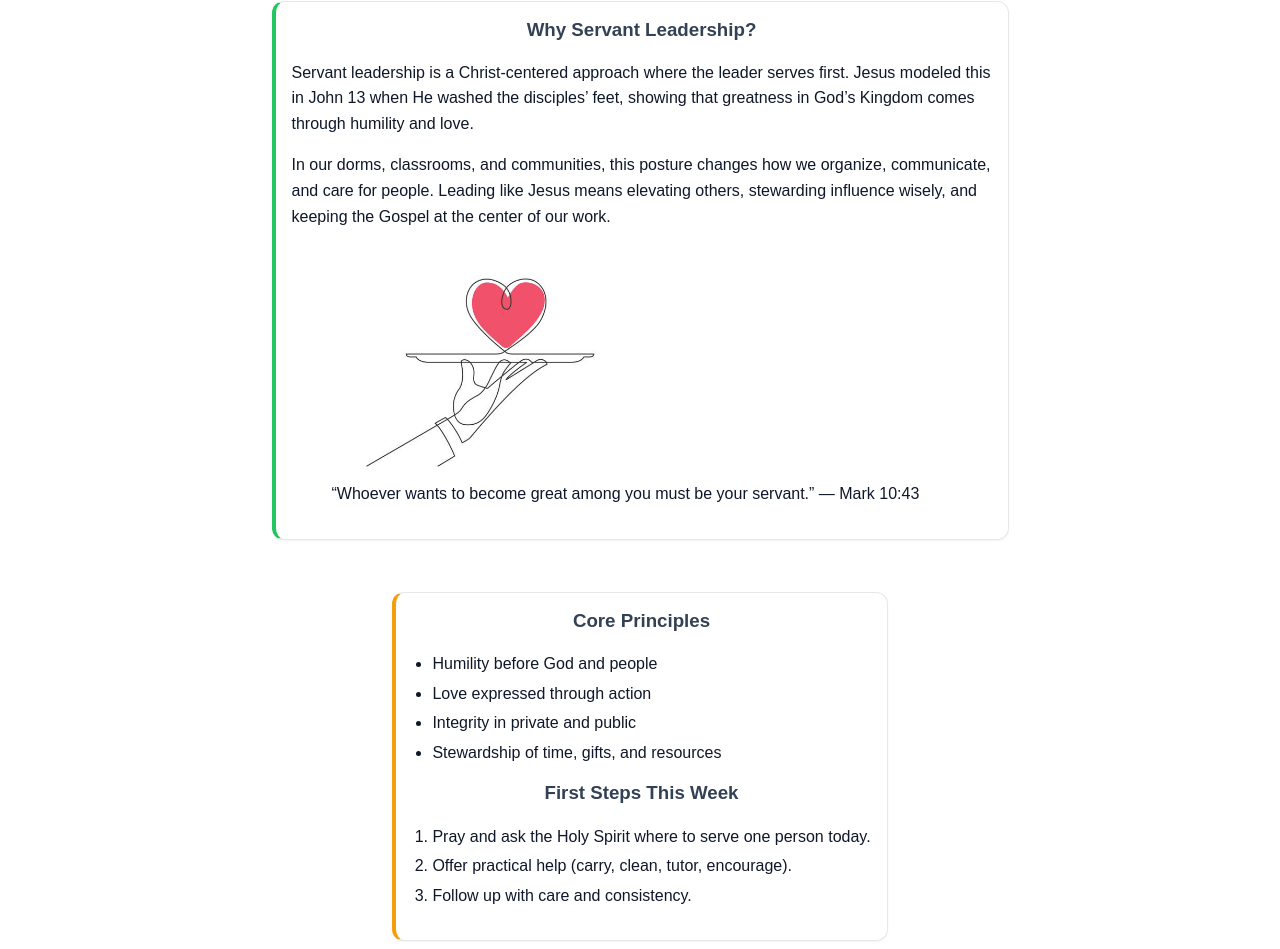
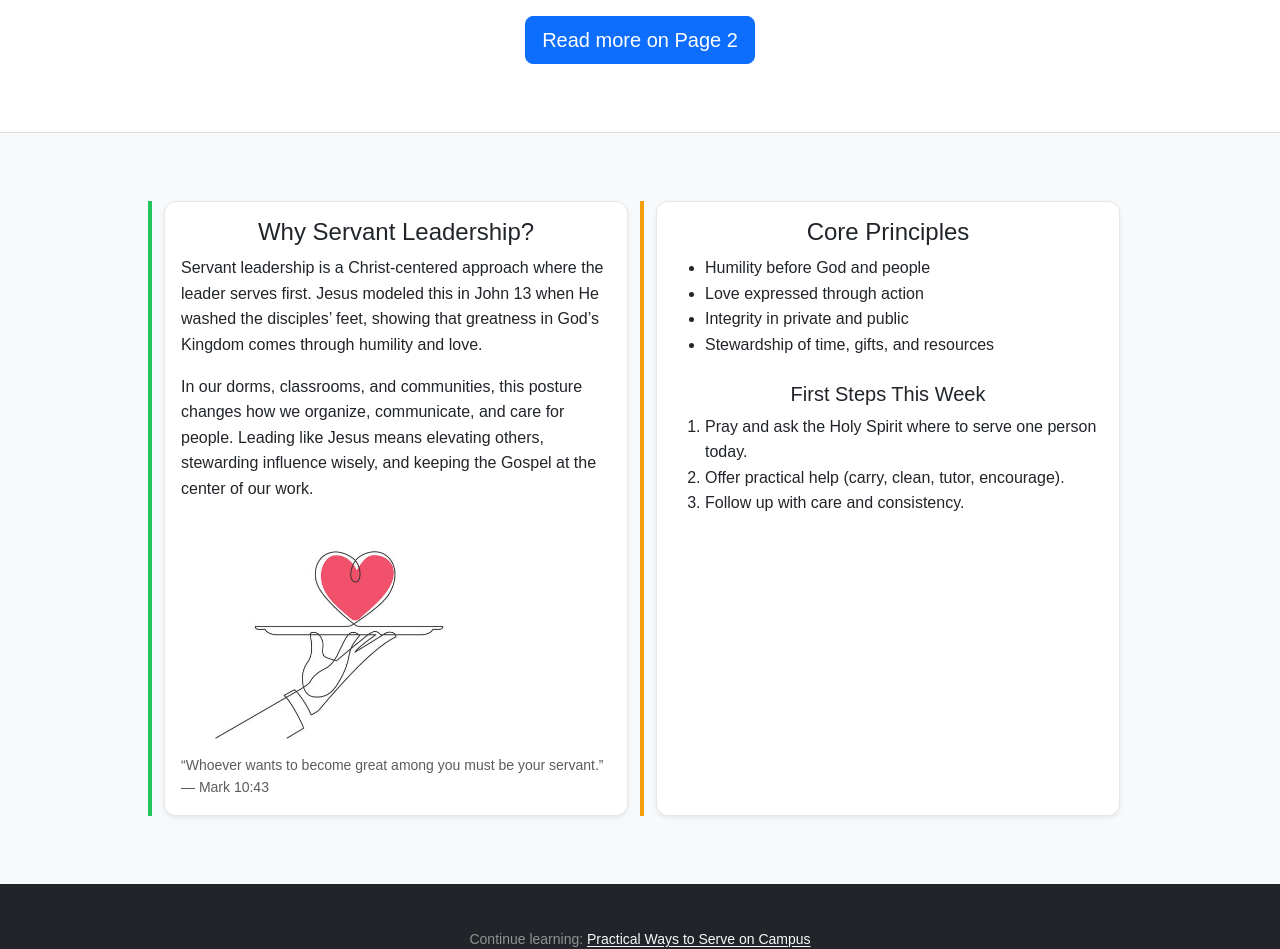
Before and after one commit to nehnasebeer/week-3, a plain HTML site: page index.html in a window 1280 px wide. Shown: the part 170-1119 px from the top of the page. Drawn offline with nearby package versions, Linux system fonts and the light colour scheme.

Commit message:
Add Bootstrap to index.html and upgrade layout

```diff
--- a/index.html
+++ b/index.html
@@ -4,65 +4,98 @@
   <meta charset="UTF-8" />
   <meta name="viewport" content="width=device-width, initial-scale=1" />
   <title>Servant Leadership</title>
+
+  <link
+    href="https://cdn.jsdelivr.net/npm/bootstrap@5.3.3/dist/css/bootstrap.min.css"
+    rel="stylesheet"
+    integrity="sha384-QWTKZyjpPEjISv5WaRU9OFeRpok6YctnYmDr5pNlyT2bRjXh0JMhjY6hW+ALEwIH"
+    crossorigin="anonymous"
+  />
+
   <link rel="stylesheet" href="css/style.css" />
   <meta name="description" content="Servant leadership: following Jesus by serving first. Core principles, first steps, and campus practices." />
 </head>
-<body>
-  <a class="skip-link" href="#main">Skip to main content</a>
+<body class="bg-light">
+  <a class="visually-hidden-focusable position-absolute top-0 start-0 p-2 bg-white border rounded" href="#main">
+    Skip to main content
+  </a>
 
-  <header class="page-header">
-    <h1>Servant Leadership</h1>
-    <h2>Following Jesus by Serving First</h2>
+  <header class="py-5 bg-white border-bottom">
+    <div class="container text-center">
+      <h1 class="display-5 fw-bold mb-2">Servant Leadership</h1>
+      <h2 class="h4 text-secondary">Following Jesus by Serving First</h2>
 
-    <nav aria-label="Primary">
-      <a href="page2.html">Read more on Page 2</a>
+      <nav aria-label="Primary" class="mt-4">
+        <a href="page2.html" class="btn btn-primary btn-lg">Read more on Page 2</a>
       </nav>
+    </div>
   </header>
 
-  <main id="main" class="flex container">
-    <section id="intro" class="content-section card" aria-labelledby="intro-title">
-      <h3 id="intro-title">Why Servant Leadership?</h3>
-      <p>
+  <main id="main" class="container my-5">
+    <div class="row g-4">
+      <section id="intro" class="col-12 col-lg-6">
+        <div class="card h-100 shadow-sm">
+          <div class="card-body">
+            <h3 id="intro-title" class="card-title h4">Why Servant Leadership?</h3>
+            <p class="card-text">
               Servant leadership is a Christ-centered approach where the leader serves first.
               Jesus modeled this in John 13 when He washed the disciples’ feet, showing that
               greatness in God’s Kingdom comes through humility and love.
             </p>
-      <p>
+            <p class="card-text">
               In our dorms, classrooms, and communities, this posture changes how we organize,
               communicate, and care for people. Leading like Jesus means elevating others,
               stewarding influence wisely, and keeping the Gospel at the center of our work.
             </p>
-      <figure>
+            <figure class="mb-0">
               <img
                 src="images/istockphoto-1436935510-612x612.jpg"
                 alt="Hands holding a heart, representing Christ-like service and humility"
+                class="img-fluid rounded"
                 width="320"
               />
-        <figcaption>“Whoever wants to become great among you must be your servant.” — Mark 10:43</figcaption>
+              <figcaption class="mt-2 text-muted small">
+                “Whoever wants to become great among you must be your servant.” — Mark 10:43
+              </figcaption>
             </figure>
+          </div>
+        </div>
       </section>
 
-    <section id="principles" class="content-section card" aria-labelledby="principles-title">
-      <h3 id="principles-title">Core Principles</h3>
-      <ul class="list--bulleted">
+      <section id="principles" class="col-12 col-lg-6">
+        <div class="card h-100 shadow-sm">
+          <div class="card-body">
+            <h3 id="principles-title" class="card-title h4">Core Principles</h3>
+            <ul class="mb-4">
               <li>Humility before God and people</li>
               <li>Love expressed through action</li>
               <li>Integrity in private and public</li>
               <li>Stewardship of time, gifts, and resources</li>
             </ul>
 
-      <h3>First Steps This Week</h3>
-      <ol class="list--numbered">
+            <h3 class="h5">First Steps This Week</h3>
+            <ol class="mb-0">
               <li>Pray and ask the Holy Spirit where to serve one person today.</li>
               <li>Offer practical help (carry, clean, tutor, encourage).</li>
               <li>Follow up with care and consistency.</li>
             </ol>
+          </div>
+        </div>
       </section>
+    </div>
   </main>
 
-  <footer class="page-footer">
-    <p>Continue learning: <a href="page2.html">Practical Ways to Serve on Campus</a></p>
-    <small>&copy; 2025 Servant Leadership Project</small>
+  <footer class="py-4 bg-dark text-white-50">
+    <div class="container text-center small">
+      Continue learning: <a class="link-light text-decoration-underline" href="page2.html">Practical Ways to Serve on Campus</a><br/>
+      &copy; 2025 Servant Leadership Project — “Whatever you do… do it in the name of the Lord Jesus.” (Col 3:17)
+    </div>
   </footer>
+
+  <script
+    src="https://cdn.jsdelivr.net/npm/bootstrap@5.3.3/dist/js/bootstrap.bundle.min.js"
+    integrity="sha384-YvpcrYf0tY3lHB60NNkmXc5s9fDVZLESaAA55NDzOxhy9GkcIdslK1eN7N6jIeHz"
+    crossorigin="anonymous"
+  ></script>
 </body>
 </html>
```
Lines whose indentation alone changed are shown as unchanged.
